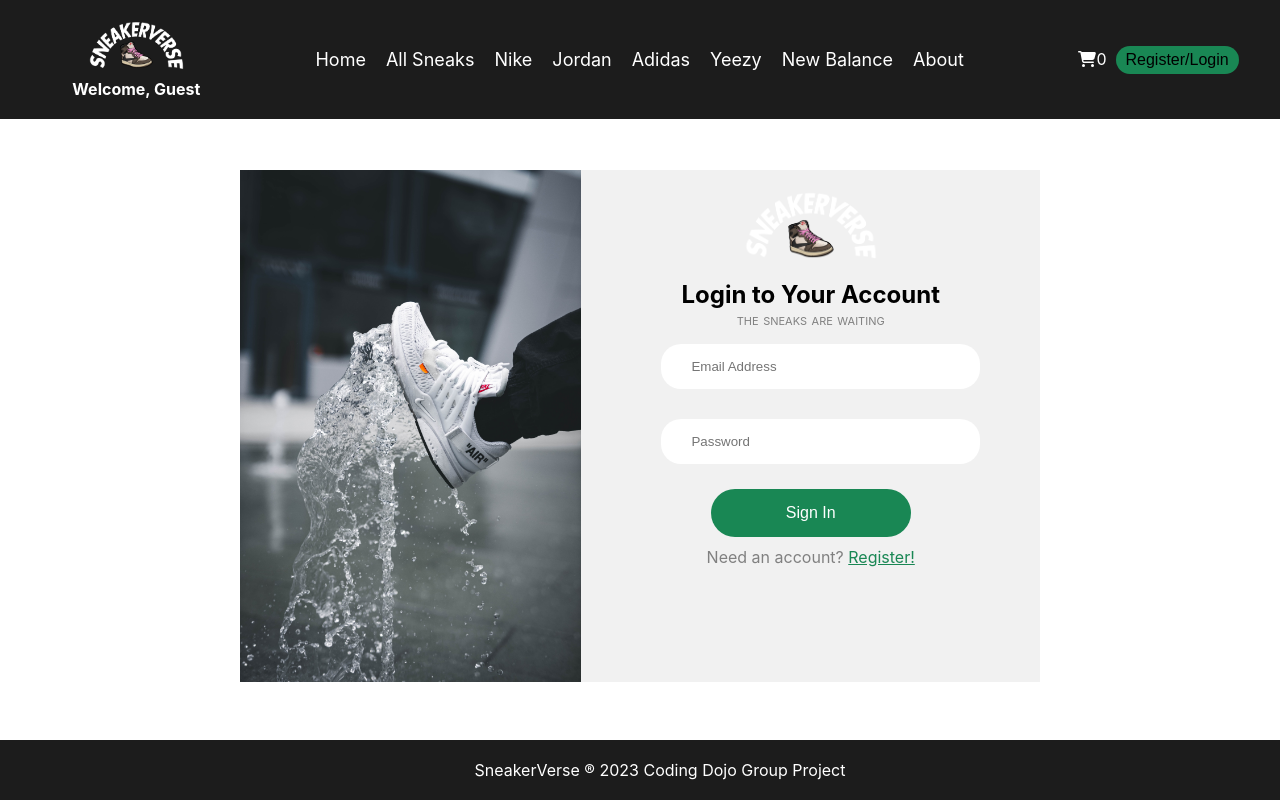
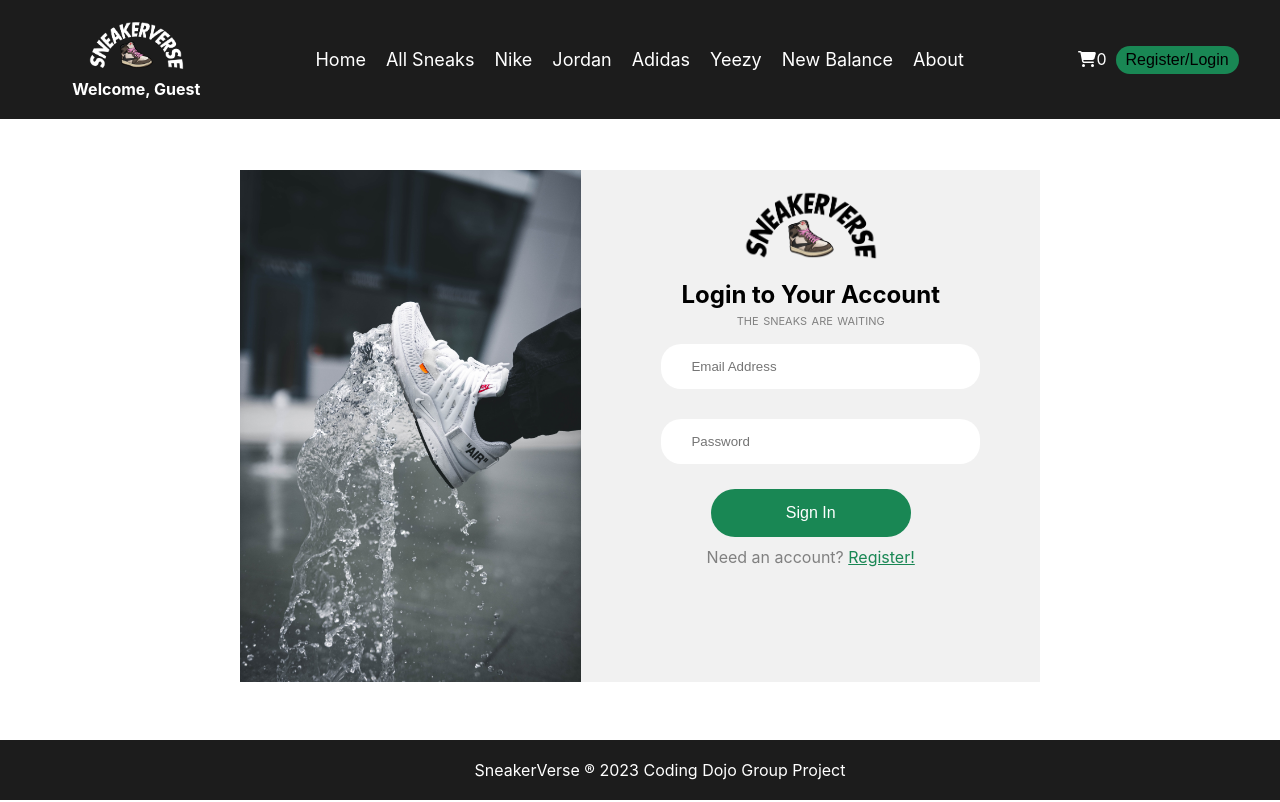
Before and after one commit to christophershaw21113/sneakerverse, a React (Create React App) app in the folder client/: page /sneakerverse/login in a window 1280 px wide. Built offline with nearby package versions, Linux system fonts and the light colour scheme.

Commit message:
replace <br> with marginBottom, fix indentation, 3 recents on home, black logo text on reg/log

```diff
--- a/client/src/components/About.jsx
+++ b/client/src/components/About.jsx
@@ -29,7 +29,6 @@
                     <p>Hi, I'm Tyler, a full-stack JavaScript developer. In my spare time, I enjoy sports, hiking and electrical projects. You can check out my <a target='_blank' rel='noreferrer' href="https://tylerw.xyz">portfolio website</a>, <a target='_blank' rel='noreferrer' href="https://github.com/tylerwertman">code on Github</a>, and professional experience on <a target='_blank' rel='noreferrer' href="https://www.linkedin.com/in/tyler-wertman/">LinkedIn</a>. My favorite sneaker is the Yeezy 750 due to the uniquity of the strap paired with a boot-like silhouette.</p>
                 </div>
             </div>
-
             <div style={{ display: 'flex', alignItems: 'center', paddingTop: '15px' }}>
                 <div style={{ marginRight: '30px' }}>
                     <img style={{ padding: '10px' }} alt='' src='http://localhost:8000/uploads/default.png' width='75px' />
@@ -39,7 +38,6 @@
                     <p>Lorem ipsum dolor sit amet, consectetur adipiscing elit, sed do eiusmod tempor incididunt ut labore et dolore magna aliqua. Ut enim ad minim veniam, quis nostrud exercitation ullamco laboris nisi ut aliquip ex ea commodo consequat. Duis aute irure dolor in reprehenderit in voluptate velit esse cillum dolore eu fugiat nulla pariatur. Excepteur sint occaecat cupidatat non proident, sunt in culpa qui officia deserunt mollit anim id est laborum.</p>
                 </div>
             </div>
-
         </div>
     )
 }
--- a/client/src/components/AdminDashboard.jsx
+++ b/client/src/components/AdminDashboard.jsx
@@ -205,7 +205,6 @@
                         })}
                 </tbody>
             </table>
-
         </div>
     )
 }
--- a/client/src/components/AllSneaks.jsx
+++ b/client/src/components/AllSneaks.jsx
@@ -160,7 +160,6 @@
             ))}
           </div>
         </div>
-        <br /><br /><br />
       </div>
     </div>
   );
--- a/client/src/components/Cart.jsx
+++ b/client/src/components/Cart.jsx
@@ -34,7 +34,6 @@
         <div style={pageContainer}>
             <h2 style={{ textAlign: "center", marginBottom: '20px' }}>Checkout</h2>
             <div className='cart-container'>
-
                 <div>
                     {
                         order.map((shoe, index) => {
@@ -52,7 +51,6 @@
                                     <div style={{ display: 'flex', alignItems: 'center', marginLeft: '20px' }}>
                                         <button id='remove-cart-btn' onClick={() => removeFromCart(index)}>Remove</button>
                                     </div>
-
                                 </div>
                             )
                         })
@@ -63,7 +61,6 @@
                         order.length > 0 ?
                             <>
                                 <p style={{ textAlign: "center", margin: '10px', fontWeight: 'bold' }}>Subtotal: ${subtotal}</p>
-
                                 <div className='paypal-container' style={{ width: "300px" }}>
                                     <PayPalScriptProvider options={{ clientId: "Abzd4jCbn39gBLQLtSb8cBqN-Xb4AIEB53pjtJSjE8-y5kNbdAPbBGE2NZ_i-lVLjUfbTz5hRCLneRuB" }}>
                                         <PayPalButtons
--- a/client/src/components/EditProduct.jsx
+++ b/client/src/components/EditProduct.jsx
@@ -40,7 +40,7 @@
                     })
                 })
         }
-        else{
+        else {
             alert("A required field is empty")
         }
     }
@@ -68,6 +68,7 @@
             [e.target.name]: e.target.value
         })
     }
+
     return (
         <div style={{ marginTop: "150px" }}>
             <h1>Edit Shoe Details</h1>
--- a/client/src/components/Home.jsx
+++ b/client/src/components/Home.jsx
@@ -91,7 +91,7 @@
         <MDBContainer style={{ display: 'flex', justifyContent: 'center', width: '80%', flexWrap: 'wrap' }}>
           {shoes
             .sort((a, b) => new Date(b.createdAt) - new Date(a.createdAt))
-            .slice(0, 4)
+            .slice(0, 3)
             .map((shoe, index) => (
               <MDBCard key={index} style={styleCard.card}>
                 <MDBRipple rippleColor="light" rippleTag="div" className="bg-image hover-overlay">
@@ -113,7 +113,6 @@
               </MDBCard>
             ))}
         </MDBContainer>
-        <br/><br/><br/>
       </div>
     </div>
   );
--- a/client/src/components/ImageSlider.jsx
+++ b/client/src/components/ImageSlider.jsx
@@ -76,9 +76,6 @@
 
   }
 
-
-
-
   return (
     <div style={sliderStyles}>
       <div style={leftArrowStyles} onClick={goToPrevious}>&#9664;</div>
--- a/client/src/components/Login.jsx
+++ b/client/src/components/Login.jsx
@@ -1,7 +1,7 @@
 import React, { useState } from 'react'
 import axios from 'axios'
 import { useNavigate, Link } from 'react-router-dom'
-import sneakerverse from '../../src/sneakerverse.png'
+import sneakerverseBK from '../../src/sneakerverseBK.png'
 
 
 const Login = (props) => {
@@ -38,31 +38,25 @@
       })
   }
   return (
-        <div style={{ marginTop: "170px", display: 'flex', justifyContent: 'center', width: '800px', }}>
-          <div style={{display: 'flex'}}>
-            <img src='http://localhost:3000/leon-skibitzki-NMyuo1hoCAA-unsplash.jpg' width='100%' style={{marginTop: 0}}/>
+    <div style={{ marginTop: "170px", marginBottom: "120px", display: 'flex', justifyContent: 'center', width: '800px', }}>
+      <div style={{ display: 'flex' }}>
+        <img src='http://localhost:3000/leon-skibitzki-NMyuo1hoCAA-unsplash.jpg' alt='' width='100%' style={{ marginTop: 0 }} />
       </div>
-
       <form className='login-form' onSubmit={handleFormSubmit} style={{ padding: '10px 100px' }}>
-
-          <img src={sneakerverse} alt="SneakerVerse" style={{ height: "70px", display: 'flex', marginTop: '10px' }} />
+        <img src={sneakerverseBK} alt="SneakerVerse" style={{ height: "70px", display: 'flex', marginTop: '10px' }} />
         <h2 style={{ width: '100%', textAlign: 'center', marginTop: '20px', whiteSpace: 'nowrap' }}>Login to Your Account</h2>
-            <p style={{fontVariant: 'small-caps', textAlign: 'center', color: 'grey'}}>the sneaks are waiting</p>
+        <p style={{ fontVariant: 'small-caps', textAlign: 'center', color: 'grey' }}>the sneaks are waiting</p>
         {errors?.logErr ? <p style={{ color: "red" }}>{errors.logErr}</p> : null}
         <div>
-
           <input type="email" name="email" value={userInfo.email} placeholder='Email Address' onChange={handleFormChange} style={{ width: '100%' }} />
         </div>
         <div>
-
           <input type="password" name="password" value={userInfo.password} placeholder='Password' onChange={handleFormChange} style={{ width: '100%' }} />
         </div>
-
-            <div style={{display: 'flex', justifyContent: 'center', margin: '10px'}}>
+        <div style={{ display: 'flex', justifyContent: 'center', margin: '10px' }}>
           <button className='sign-in-btn' type="submit">Sign In</button>
         </div>
-            <p style={{textAlign: 'center', color: 'grey'}}>Need an account? <Link style={{color: '#198754'}} to={"/sneakerverse/register"}>Register!</Link></p>
-
+        <p style={{ textAlign: 'center', color: 'grey' }}>Need an account? <Link style={{ color: '#198754' }} to={"/sneakerverse/register"}>Register!</Link></p>
       </form>
     </div>
   );
--- a/client/src/components/ProductDetail.jsx
+++ b/client/src/components/ProductDetail.jsx
@@ -41,15 +41,15 @@
 
     return (
         <div style={pageContainer}>
-          <h1 style={{textAlign: 'center', marginBottom: '40px'}}>Product Detail</h1>
-        <div style={{  display: 'flex', marginTop: '20px'}}>
+            <h1 style={{ textAlign: 'center', marginBottom: '40px' }}>Product Detail</h1>
+            <div style={{ display: 'flex', marginTop: '20px' }}>
 
                 <div>
                     <img src={`http://localhost:8000/uploads/${shoe.image}`} alt={shoe.name} style={{ width: "300px" }} />
                 </div>
                 <div>
                     <h2>{shoe.brand} {shoe.name}</h2>
-            <h3>Price: <span style={{ textDecoration: 'line-through' }}>${shoe.price}</span><span style={{color: 'red'}}> ${shoe.discountedPrice}</span></h3>
+                    <h3>Price: <span style={{ textDecoration: 'line-through' }}>${shoe.price}</span><span style={{ color: 'red' }}> ${shoe.discountedPrice}</span></h3>
                     <h5>Color: {shoe.color}</h5>
                     <h5>Size: {shoe.size} {shoe.gender}</h5>
                     <p>Description: {shoe.description}</p>
```
Also changed, not shown: client/src/components/Nav.jsx (+8 -8 lines), client/src/components/Register.jsx (+11 -11 lines), client/src/sneakerverseBK.png (added). Lines whose indentation alone changed are shown as unchanged.
